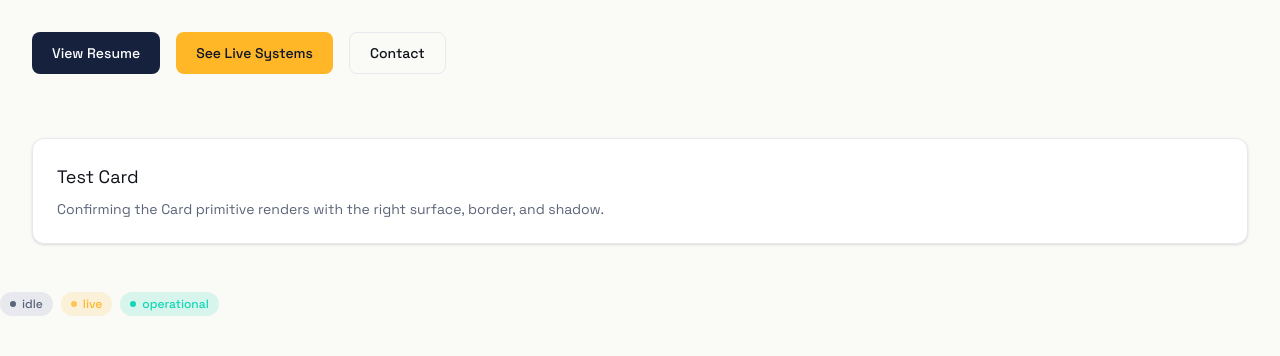
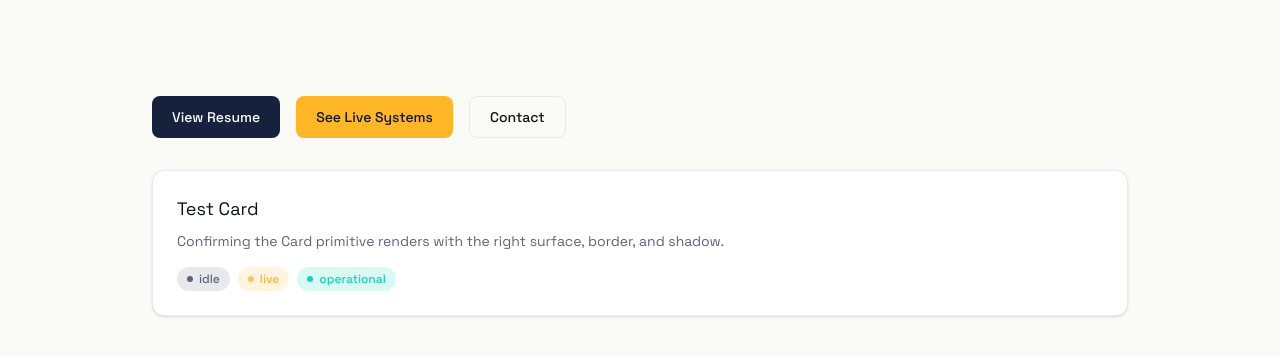
Before and after one commit to niteshmishra0201/portfolio-website, a Next.js app: page / in a window 1280 px wide. Shown: the top 356 px of the page. Built offline with nearby package versions, Linux system fonts and the light colour scheme.

Commit message:
Add route skeleton: systems, resume, contact pages

```diff
--- /dev/null
+++ b/src/app/contact/page.tsx
@@ -0,0 +1,10 @@
+import Section from "@/components/ui/Section";
+
+export default function ContactPage() {
+  return (
+    <Section id="contact">
+      <h1 className="font-display text-3xl text-ink">Contact</h1>
+      <p className="text-text-secondary mt-2">Contact form will render here.</p>
+    </Section>
+  );
+}
--- a/src/app/page.tsx
+++ b/src/app/page.tsx
@@ -1,31 +1,30 @@
 import Button from "@/components/ui/Button";
 import Card from "@/components/ui/Card";
 import Badge from "@/components/ui/Badge";
+import Section from "@/components/ui/Section";
 
 export default function Home() {
   return (
     <main className="bg-background text-text-primary min-h-screen">
-      <div className="flex gap-4 p-8">
+      <Section id="test">
+        <div className="flex gap-4">
           <Button variant="primary">View Resume</Button>
           <Button variant="accent">See Live Systems</Button>
           <Button variant="outline">Contact</Button>
         </div>
 
-      <div className="p-8">
-        <Card>
+        <Card className="mt-8">
           <h3 className="font-display text-lg">Test Card</h3>
           <p className="text-text-secondary text-sm mt-2">
-            Confirming the Card primitive renders with the right surface,
-            border, and shadow.
+            Confirming the Card primitive renders with the right surface, border, and shadow.
           </p>
-        </Card>
-      </div>
-
           <div className="flex gap-2 mt-4">
             <Badge status="neutral">idle</Badge>
             <Badge status="live">live</Badge>
             <Badge status="success">operational</Badge>
           </div>
+        </Card>
+      </Section>
     </main>
   );
 }
--- /dev/null
+++ b/src/app/resume/page.tsx
@@ -0,0 +1,10 @@
+import Section from "@/components/ui/Section";
+
+export default function ResumePage() {
+  return (
+    <Section id="resume">
+      <h1 className="font-display text-3xl text-ink">Resume</h1>
+      <p className="text-text-secondary mt-2">Resume content will render here.</p>
+    </Section>
+  );
+}
--- /dev/null
+++ b/src/app/systems/page.tsx
@@ -0,0 +1,10 @@
+import Section from "@/components/ui/Section";
+
+export default function SystemsPage() {
+  return (
+    <Section id="systems">
+      <h1 className="font-display text-3xl text-ink">Systems</h1>
+      <p className="text-text-secondary mt-2">Projects will render here.</p>
+    </Section>
+  );
+}
--- /dev/null
+++ b/src/components/ui/Section.tsx
@@ -0,0 +1,14 @@
+import { HTMLAttributes, ReactNode } from "react";
+
+interface SectionProps extends HTMLAttributes<HTMLElement> {
+  children: ReactNode;
+  id?: string;
+}
+
+export default function Section({ children, id, className = "", ...props }: SectionProps) {
+  return (
+    <section id={id} className={`w-full py-16 md:py-24 ${className}`} {...props}>
+      <div className="max-w-5xl mx-auto px-6">{children}</div>
+    </section>
+  );
+}
```
Lines whose indentation alone changed are shown as unchanged.
